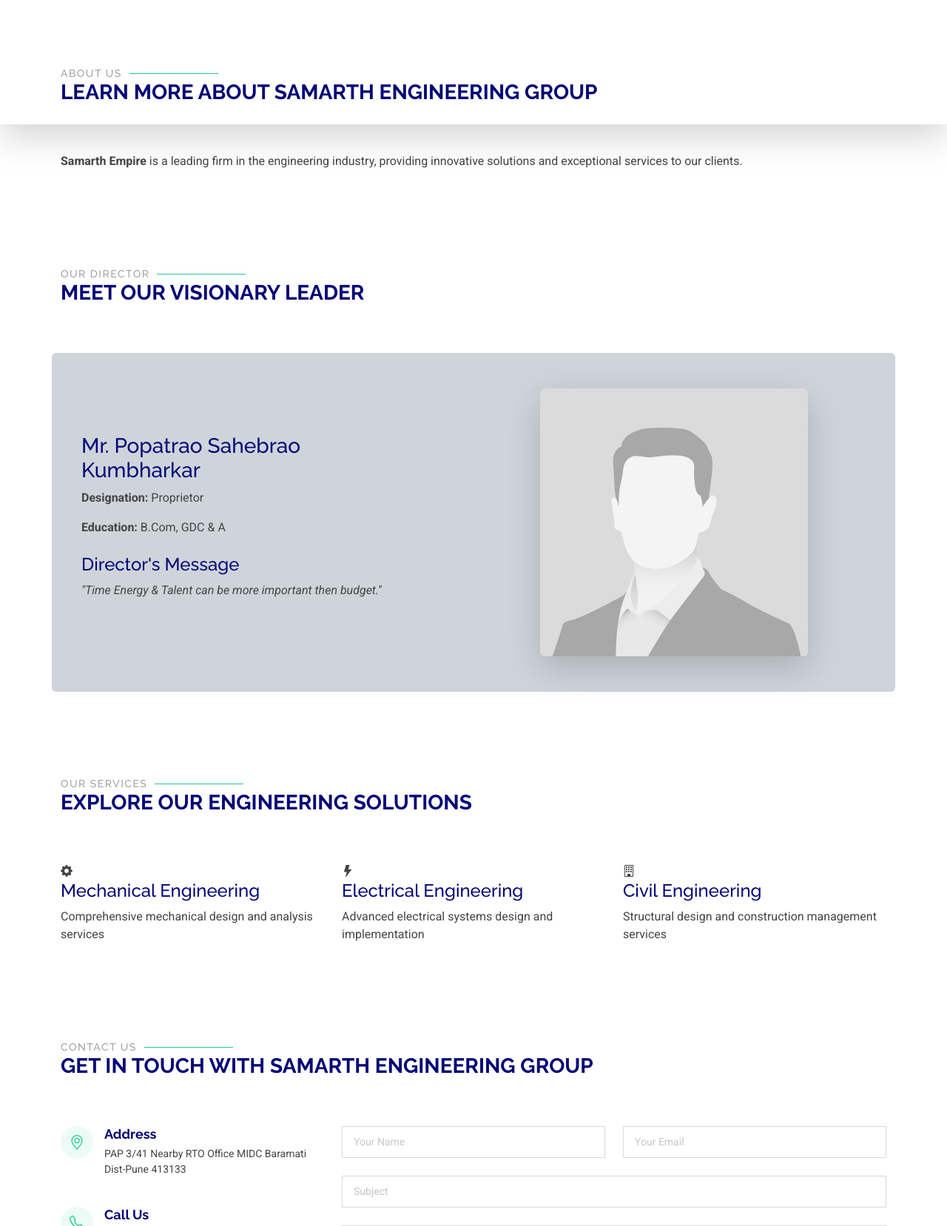
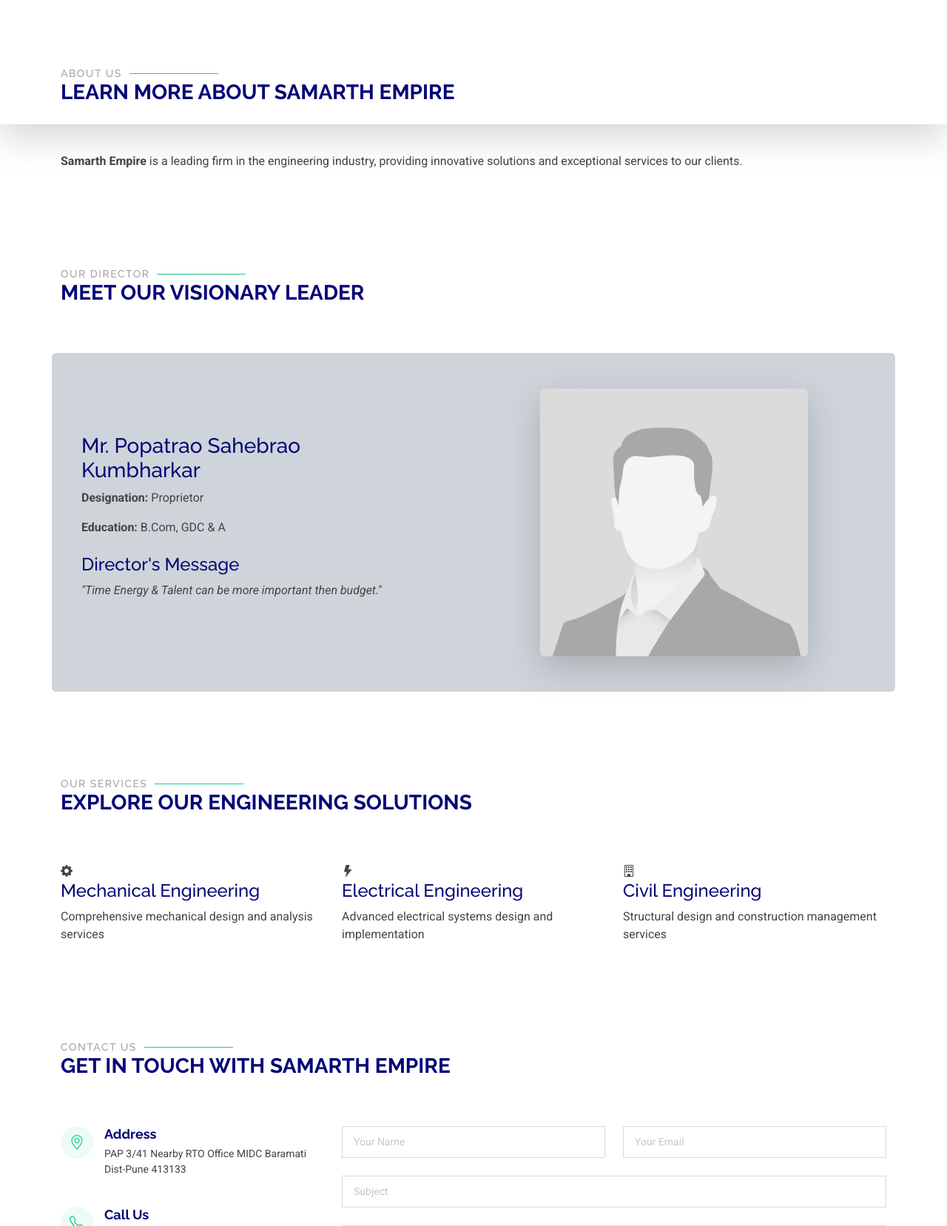
Before and after one commit to atharvsankpal7/Samarth-Business-Group-DP, a plain HTML site: page pages/Empire.html in a window 1280 px wide. Shown: the part 388-2045 px from the top of the page at 74% size. Drawn offline with Linux system fonts and the light colour scheme; files whose address does not match are found by name.

Commit message:
Update Empire.html

```diff
--- a/pages/Empire.html
+++ b/pages/Empire.html
@@ -100,7 +100,7 @@
           <h2>About Us</h2>
           <div>
             <span>Learn More About</span>
-            <span class="description-title">Samarth Engineering Group</span>
+            <span class="description-title">Samarth Empire</span>
           </div>
         </div>
 
@@ -207,7 +207,7 @@
           <div>
             <span>Get in Touch</span>
             <span class="description-title"
-              >With Samarth Engineering Group</span
+              >With Samarth Empire</span
             >
           </div>
         </div>
```
